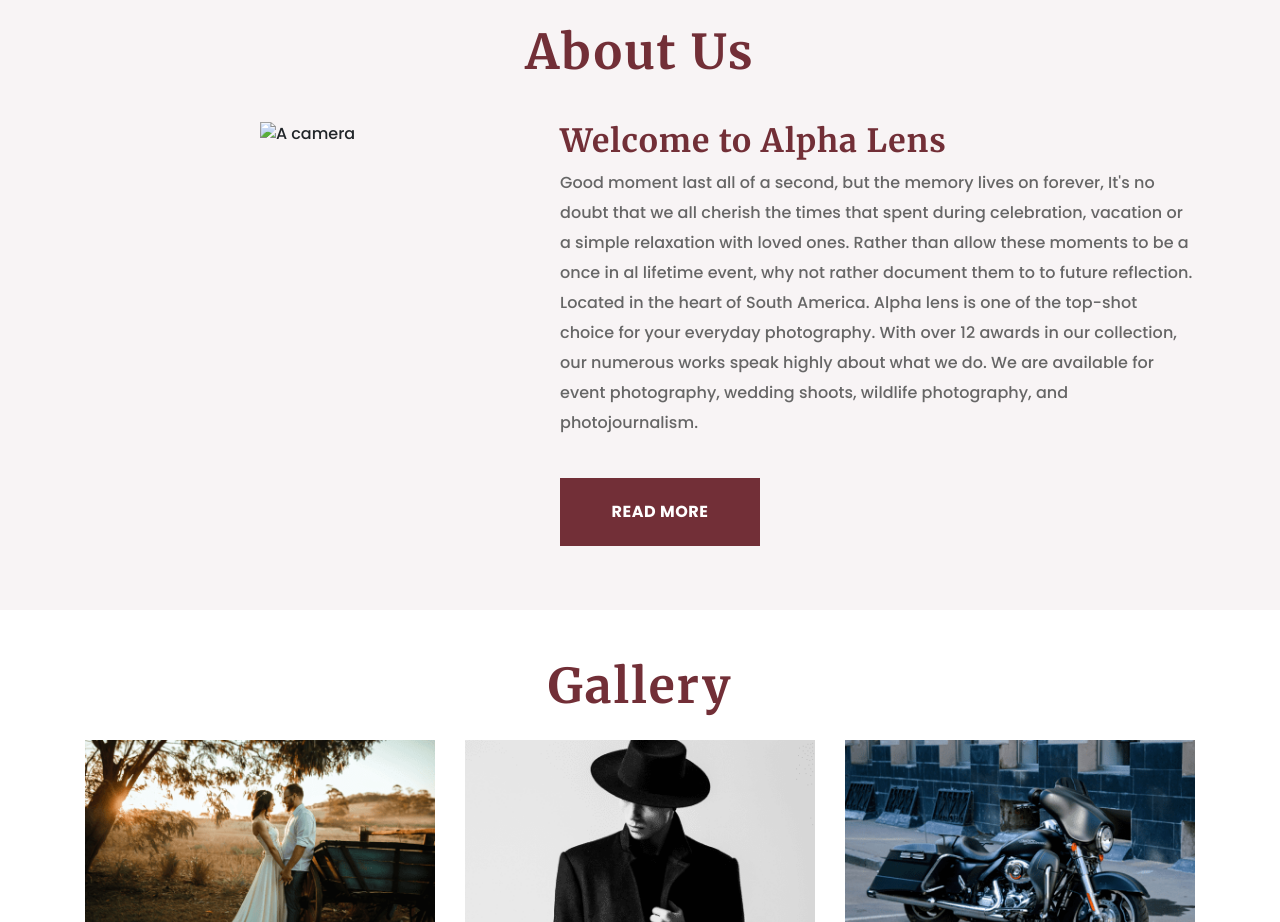
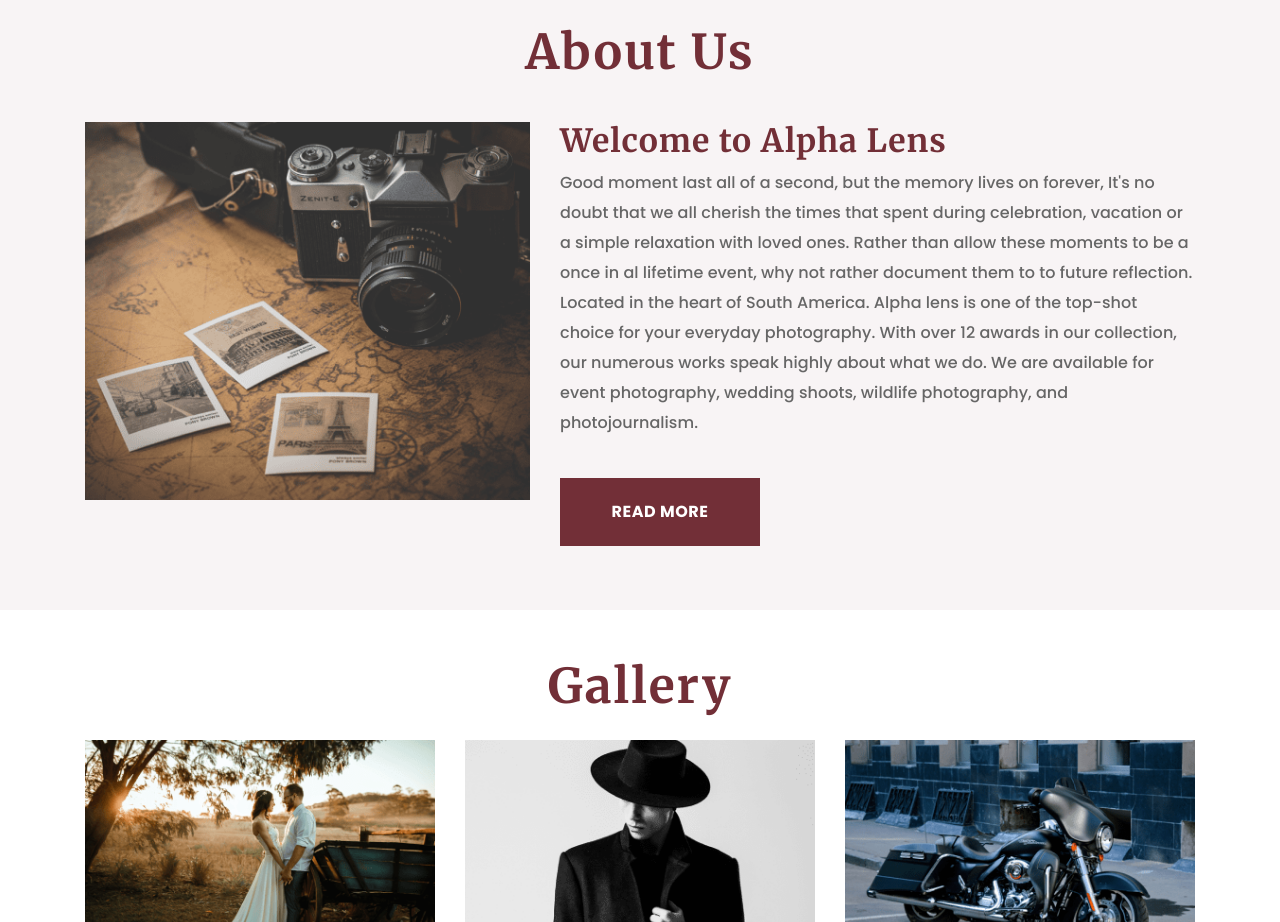
Before and after one commit to ekiira/Alpha-lens, a plain HTML site: page index.html in a window 1280 px wide. Shown: the part 840-1762 px from the top of the page. Drawn offline with nearby package versions, Linux system fonts and the light colour scheme.

Commit message:
Fixed no image error

```diff
--- a/index.html
+++ b/index.html
@@ -100,7 +100,7 @@
       </div>
         <div class="row" >
           <div class="col-12 col-lg-5 py-3 text-center">
-              <img src="./assets/images/about.svg" class="img-fluid image pulse" alt="A camera">
+              <img src="./assets/images/about.png" class="img-fluid image pulse" alt="A camera">
             </div>
             <div class="col-12 col-lg-7 py-3">
                 <h4 class="sub-title font-weight-bold">Welcome to Alpha Lens</h4>
```
